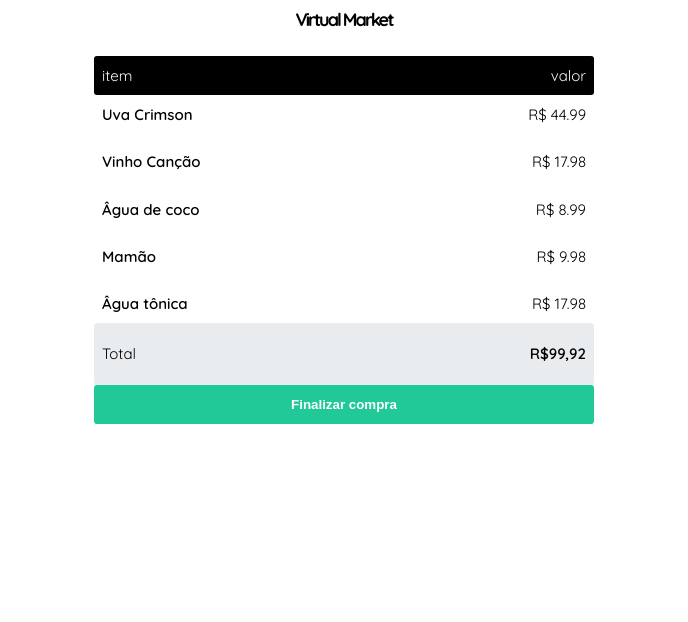
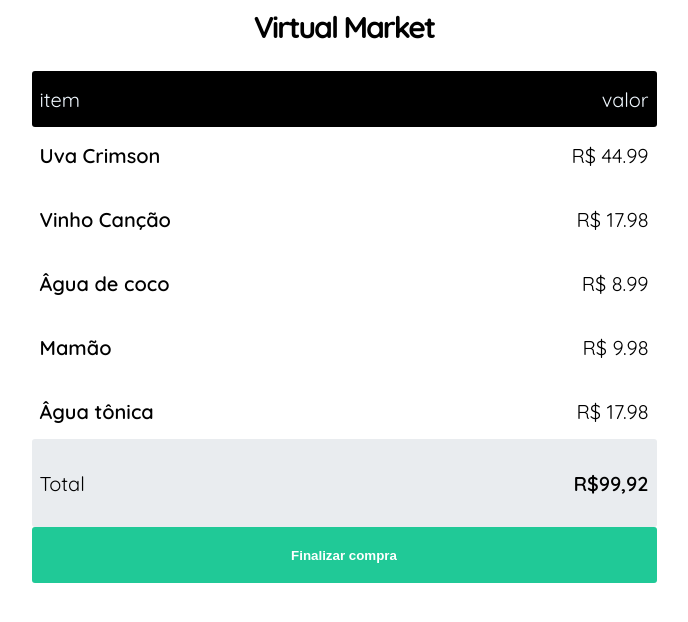
Before and after one commit to Kenzie-Academy-Brasil-Developers/m1-entrega-carrinho-de-compras-ismaelSS, a plain HTML site: page index.html in a window 1280 px wide. Shown: the whole page, without its empty margins (296-984 px from the left). Drawn offline with Linux system fonts and the light colour scheme.

Commit message:
alterando os tamanhos

```diff
--- a/style.css
+++ b/style.css
@@ -14,13 +14,13 @@ body{
 
 h1{
 text-align: center;
-font-size: 18px;
+font-size: 30px;
 font-weight: 700;
 letter-spacing: -2px;
 }
 
 main{
-    width: 500px;
+    width: 625px;
     margin: auto;
     font-size: 15px ;
     display: flex;
@@ -34,8 +34,9 @@ main{
     justify-content: space-between;
     padding: 0 8px;
     border-radius: 3px;
-    height: 39.2px;
+    height: 56px;
     align-items: center;
+    font-size: 20px;
 }
 .productList{
     display: flex;
@@ -47,9 +48,9 @@ main{
     padding: 0 8px;
     display: flex;
     justify-content: space-between;
-    height: 39.2px;
+    height: 56px;
     align-items: center;
-    font-size: 15px;
+    font-size: 20px;
     border-radius: 3px;
 }
 .ProductItem:hover{
@@ -66,10 +67,11 @@ main{
     display: flex;
     justify-content: space-between;
     padding: 0 8px;
-    height: 61.6px;
+    height: 88px;
     align-items: center;
     background-color: rgb(233, 236, 239);
     border-radius: 3px;
+    font-size: 20px;
 }
 #productDetais li:hover{
     background-color: #abff9681;
@@ -81,7 +83,7 @@ button{
    background-color: #20C997;
    border: none;
    border-radius: 3px;
-   height: 39.2px;
+   height: 56px;
    color: #fff;
    font-weight: 600;
    animation:alternate;
```
